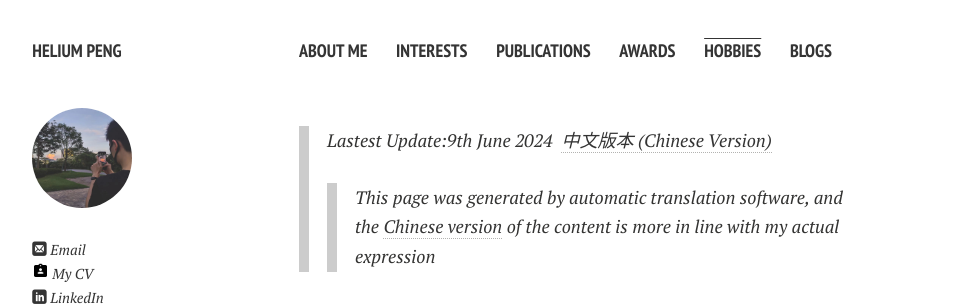
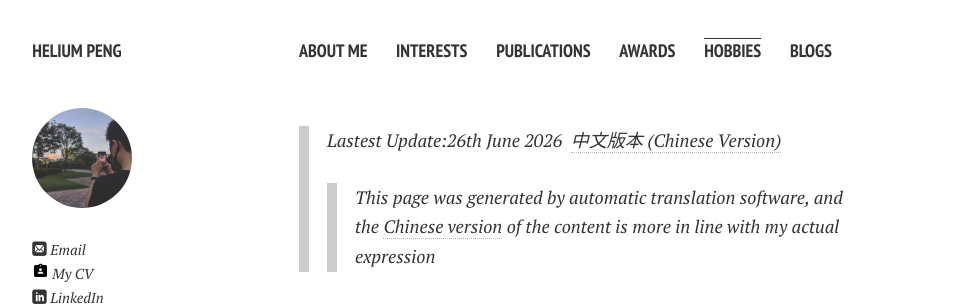
Before and after one commit to bobhelium/bobhelium.github.io, a Jekyll site: the page built from hobbies.md, in a window 1280 px wide and 900 px high. Shown: the top 306 px of the window, without its empty margins (21-991 px from the left). Built offline with Jekyll 4.4.1, drawn with Linux system fonts in a browser that asks for light colours; nearby versions of some CDN libraries; comment, search, counter and statistics services are not loaded; a style sheet for code colours, icons or effects is not loaded.

Commit message:
update hobbies.md

```diff
--- a/hobbies.md
+++ b/hobbies.md
@@ -4,7 +4,7 @@ permalink: /hobbies/index.html
 title: Hobbies
 ---
 
-> Lastest Update:9th June 2024&nbsp;  [中文版本 (Chinese Version)]({{ site.url }}/file/hobbies-zh/)
+> Lastest Update:26th June 2026&nbsp;  [中文版本 (Chinese Version)]({{ site.url }}/file/hobbies-zh/)
 >> This page was generated by automatic translation software, and the [Chinese version]({{ site.url }}/file/hobbies-zh/) of the content is more in line with my actual expression
 
 # Hobbies
```
Also changed, not shown: file/hobbies-zh.md (+1 -1 lines).
